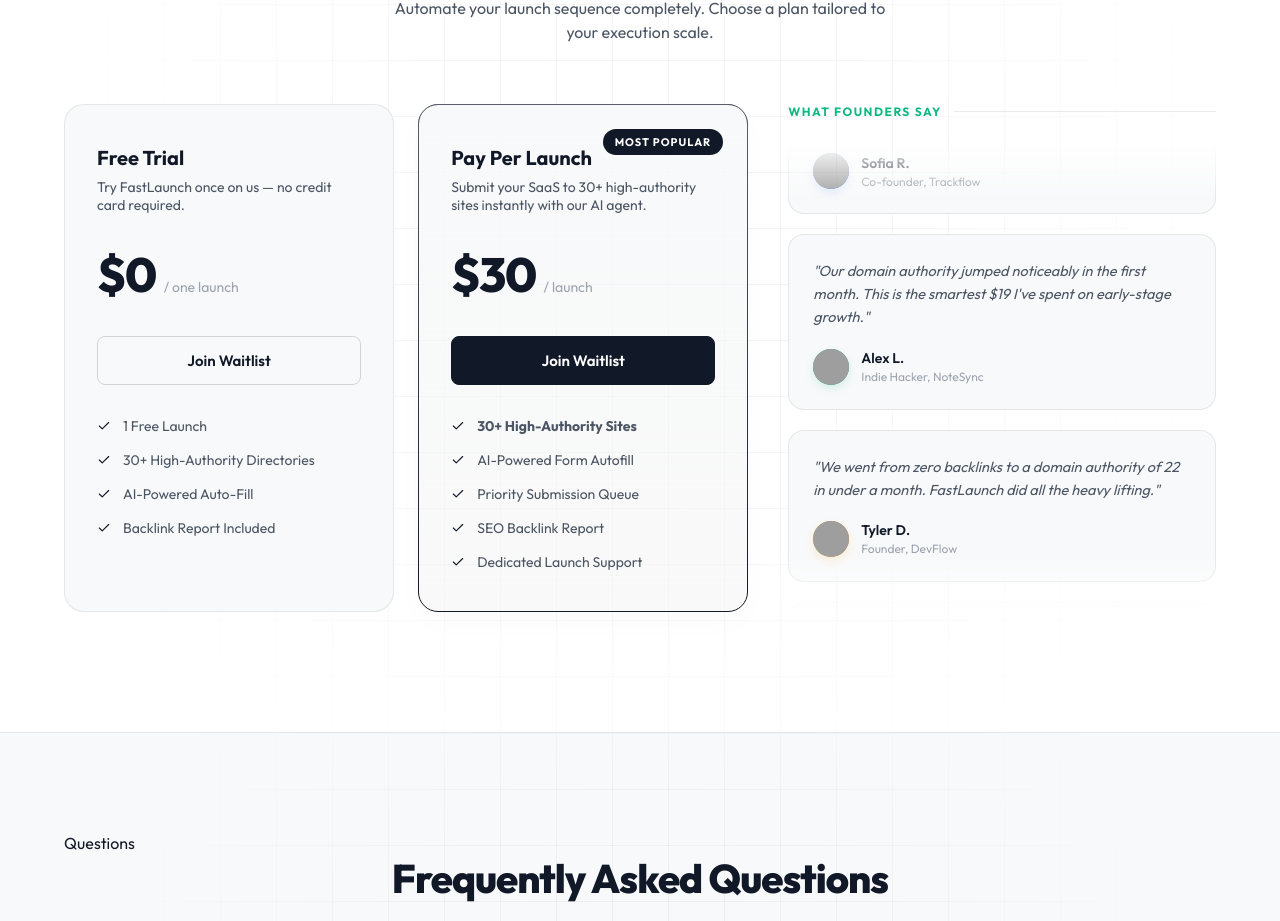
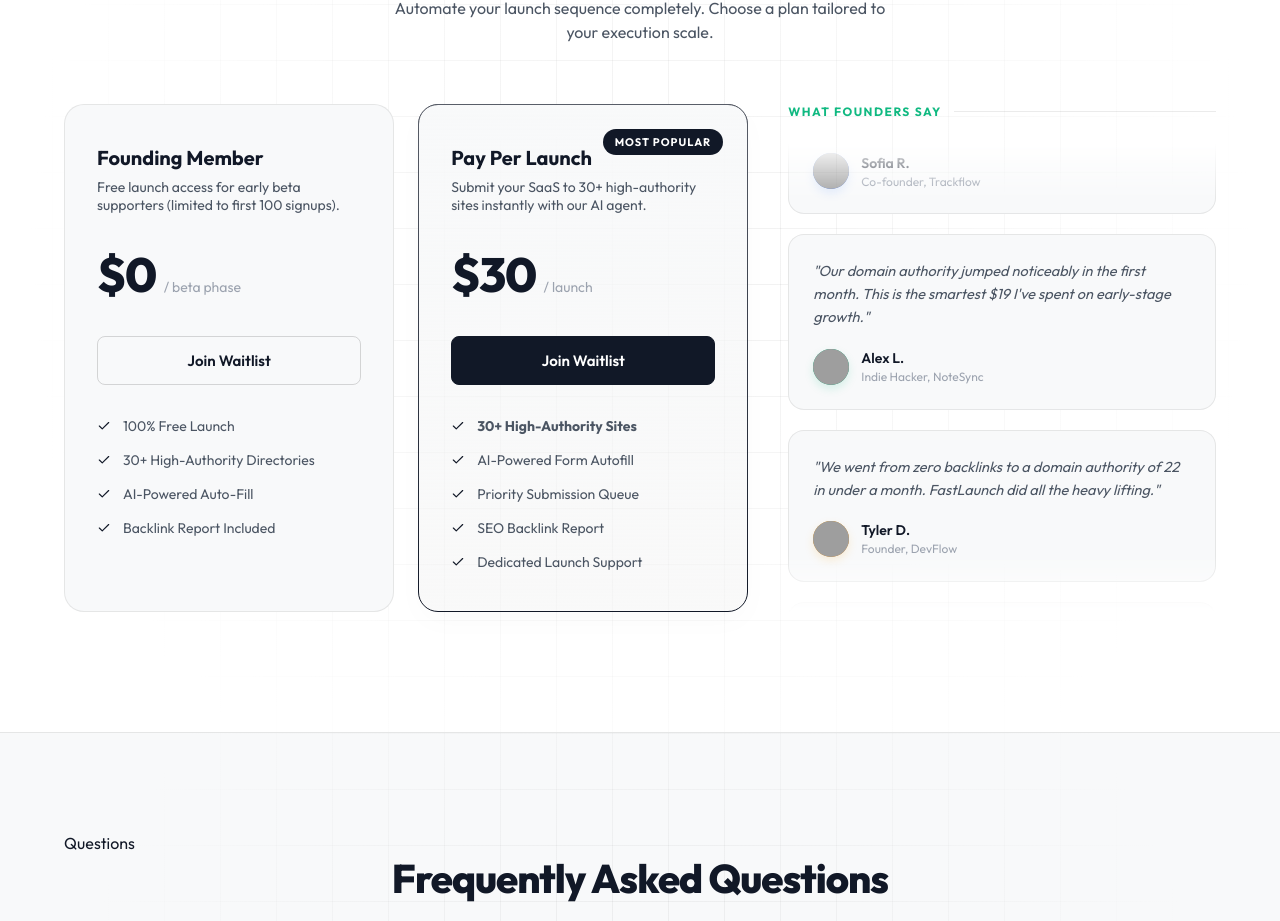
Before and after one commit to kingofalldevs/indented-app, a Next.js app: page / in a window 1280 px wide. Shown: the part 3351-4272 px from the top of the page. Built offline with nearby package versions, Linux system fonts and the light colour scheme; grey boxes are pictures that could not be loaded; a web font is replaced by a local one.

Commit message:
feat: communicate founding/beta member free pricing tier

```diff
--- a/src/app/layout.tsx
+++ b/src/app/layout.tsx
@@ -73,7 +73,7 @@ export default function RootLayout({
         "@type": "Offer",
         "price": "0",
         "priceCurrency": "USD",
-        "name": "Free Trial — 1 Launch"
+        "name": "Founding Member — Free during Beta Phase"
       },
       {
         "@type": "Offer",
--- a/src/app/page.tsx
+++ b/src/app/page.tsx
@@ -282,17 +282,17 @@ export default function Home() {
             <div className="pricing-grid">
               {/* Free Trial Card */}
               <div className="pricing-card">
-                <span className="pricing-name">Free Trial</span>
-                <p className="pricing-desc">Try FastLaunch once on us — no credit card required.</p>
+                <span className="pricing-name">Founding Member</span>
+                <p className="pricing-desc">Free launch access for early beta supporters (limited to first 100 signups).</p>
                 <div className="pricing-price-box">
                   <span className="pricing-price">$0</span>
-                  <span className="pricing-term">/ one launch</span>
+                  <span className="pricing-term">/ beta phase</span>
                 </div>
                 <a href="https://docs.google.com/forms/d/e/1FAIpQLSfuvPq7rPASFY0wUuVDJT2iivYEtle29wrTK1gGoNeR6o_nuw/viewform" className="pricing-btn pricing-btn-secondary" target="_blank" rel="noopener noreferrer">
                   Join Waitlist
                 </a>
                 <div className="pricing-features">
-                  <div className="pricing-feature"><Check size={14} /><span>1 Free Launch</span></div>
+                  <div className="pricing-feature"><Check size={14} /><span>100% Free Launch</span></div>
                   <div className="pricing-feature"><Check size={14} /><span>30+ High-Authority Directories</span></div>
                   <div className="pricing-feature"><Check size={14} /><span>AI-Powered Auto-Fill</span></div>
                   <div className="pricing-feature"><Check size={14} /><span>Backlink Report Included</span></div>
```
